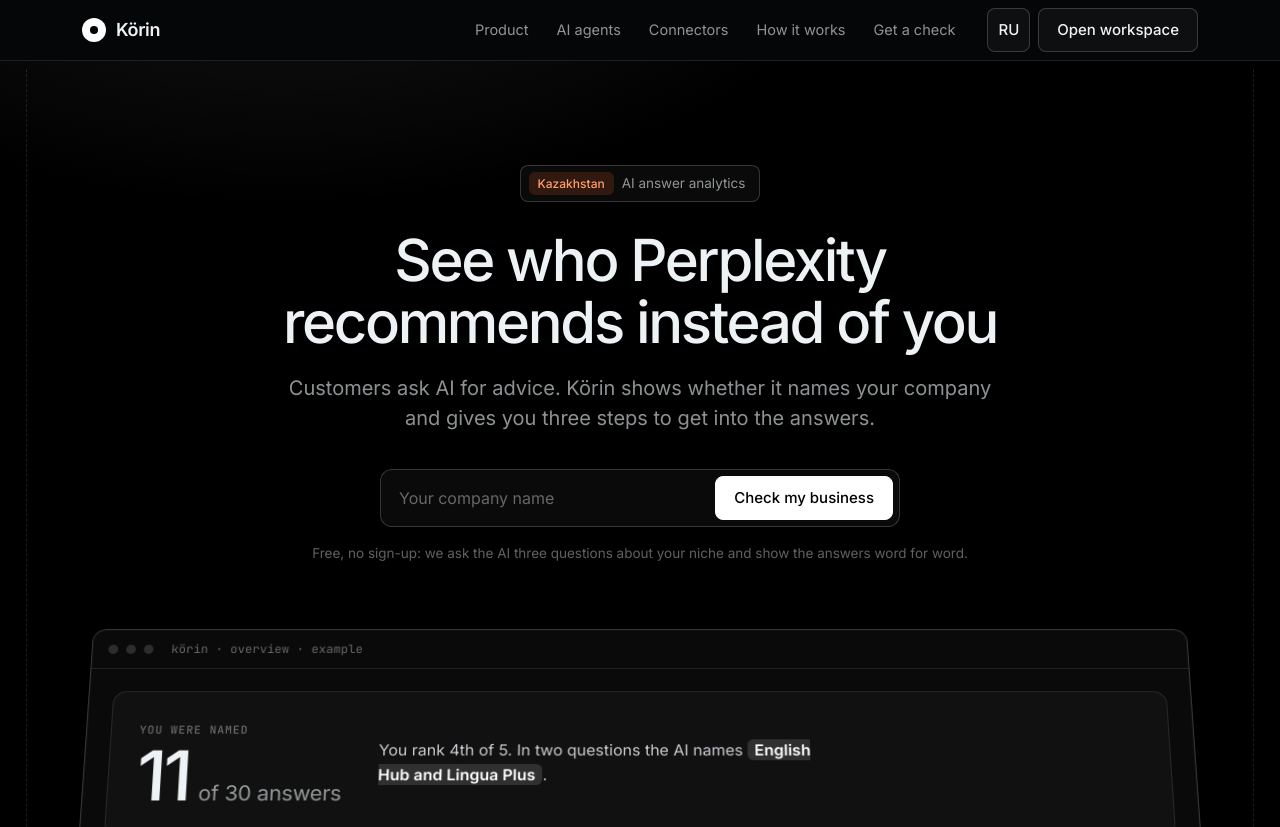
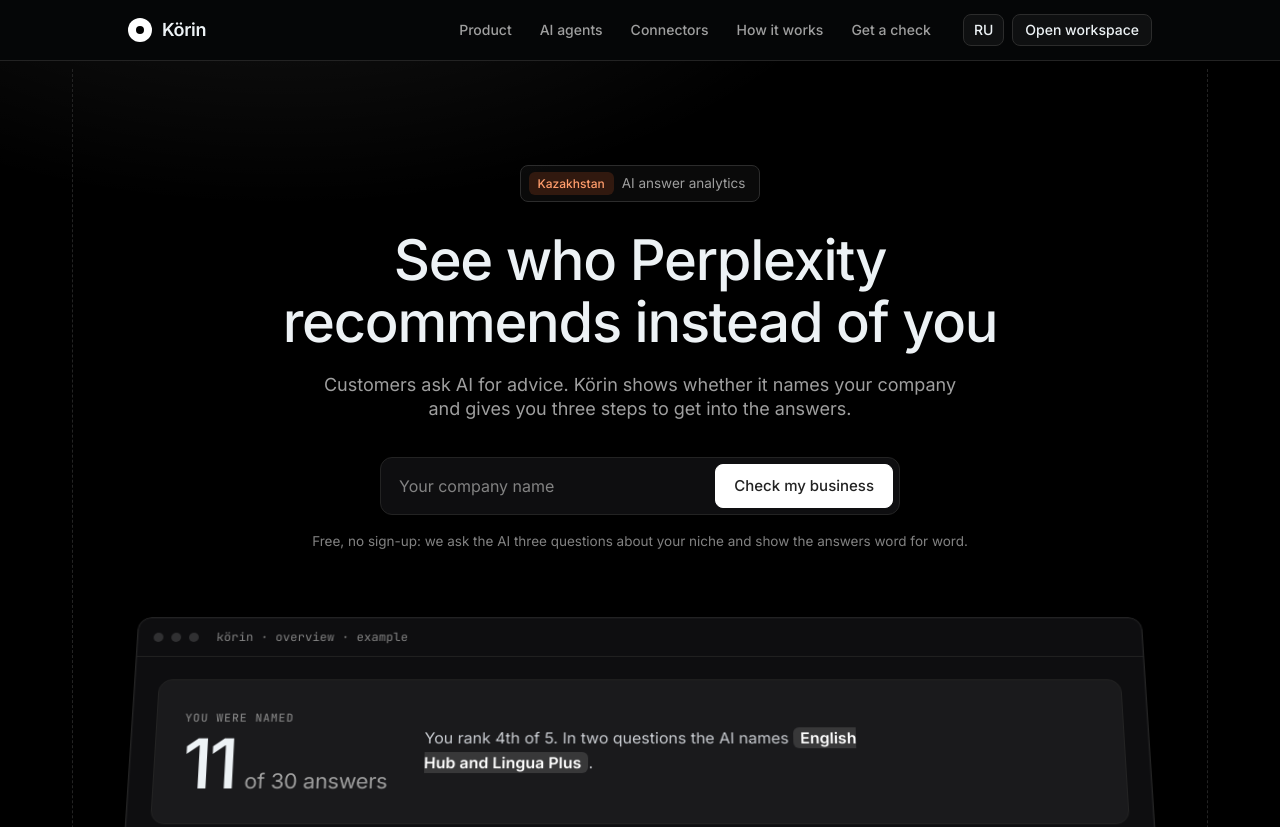
Before and after one commit to e0094432-maker/target, a plain HTML site: page korin/index.html in a window 1280 px wide. Shown: the top 827 px of the page. Drawn offline with Linux system fonts and the light colour scheme; no server answers; animation ran at ten frames a second; a web font is replaced by a local one.

Commit message:
Körin: sizes, greys and spacing tuned to measured reference values
Co-Authored-By: Claude Fable 5.2 <noreply@anthropic.com>
Claude-Session: https://claude.ai/code/session_01Gu6eDVG5iKsmJn84DypCfi

```diff
--- a/korin/index.html
+++ b/korin/index.html
@@ -283,6 +283,22 @@ h2{font-weight:500;letter-spacing:-.03em}
 .web h2{max-width:920px;text-align:center;font-size:clamp(26px,4.6vw,54px);line-height:1.12;letter-spacing:-.035em;font-weight:500;margin:0}
 .web h2 span{opacity:.14;filter:blur(5px);transition:opacity .5s,filter .5s}
 .web h2 span.on{opacity:1;filter:none}
+
+/* ---------- measured values: sizes, greys, spacing ---------- */
+:root{--panel:#0e0e10;--panel2:#131313;--line:#232323;--line2:#2c2c2c;--muted:#9f9f9f;--dim:#828282}
+.wrap{max-width:1088px}
+h1{font-size:clamp(34px,5.2vw,56px);line-height:1.1;letter-spacing:-.022em}
+h2{font-size:clamp(28px,4vw,48px);line-height:1.17;letter-spacing:-.0225em;color:#d1d1d1}
+.web h2{color:var(--text)}
+.lead{font-size:18px;line-height:24px;color:var(--muted)}
+header .btn,nav a{font-size:14px;font-weight:500}
+header .btn{height:32px;padding:0 12px}
+.eyebrow{font-size:12px;line-height:16px;font-weight:400;color:#a8a8ad;letter-spacing:0;text-transform:none}
+.cell,.pane,.cta,.tile,.step,.win,.check,.qc-box{background:#0e0e10;border-color:#232323}
+.v,.node i{background:#1a1a1c}
+.btn-w,.btn-w:hover{color:#222}
+section{padding-bottom:120px}
+@media (max-width:719px){section{padding-bottom:72px}}
 </style>
 </head>
 <body>
```
Also changed, not shown: korin/app/index.html (+5 -0 lines).
